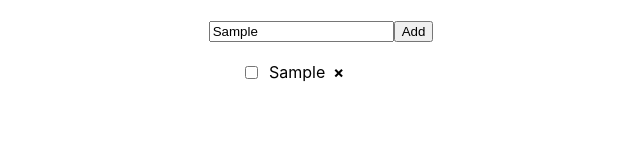
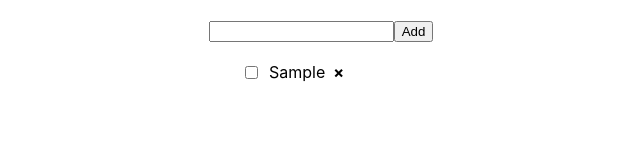
Before and after one commit to SergeyichNik/redux-toolkit, a React (Create React App) app: page / in a window 1280 px wide. Both pictures are taken after typing "Sample" into the empty fields and a click on the button "Add". Shown: the top 160 px of the page, without its empty margins (319-959 px from the left). Built offline with nearby package versions, Linux system fonts and the light colour scheme.

Commit message:
add removeTodoAC & toggleTodoAC

```diff
--- a/src/App.tsx
+++ b/src/App.tsx
@@ -18,15 +18,10 @@ function App() {
     const dispatch = useDispatch()
     const [text, setText] = useState('')
 
-    const addTodo = () => dispatch(addTodoAC({text}))
-
-    // const removeTodo = (id: string) => {
-    //
-    // }
-
-    // const toggleStatusTodo = (id: string) => {
-    //
-    // }
+    const addTodo = () => {
+        dispatch(addTodoAC({text}));
+        setText('')
+    }
 
     return (
         <div className="App">
--- a/src/components/TodoItem.tsx
+++ b/src/components/TodoItem.tsx
@@ -1,22 +1,26 @@
 import React, {FC} from 'react';
-import {TodoType} from "../App";
+import {useDispatch} from "react-redux";
+import {removeTodoAC, toggleStatusTodoAC} from "../store/todoSlice";
 
 type PropsType = {
     id: string,
     text: string,
     completed: boolean,
-    toggleStatusTodo: (id: string) => void,
-    removeTodo: (id: string) => void
 }
 
 const TodoItem: FC<PropsType> = (props) => {
-    const {text, id, completed, removeTodo, toggleStatusTodo} = props
+    const {text, id, completed} = props
+
+    const dispatch = useDispatch()
+
+    const removeTodo = () => dispatch(removeTodoAC({id}))
+    const toggleStatusTodo = () => dispatch(toggleStatusTodoAC({id}))
 
     return (
         <li>
-            <input checked={completed} onChange={() => toggleStatusTodo(id)} type="checkbox"/>
+            <input checked={completed} onChange={toggleStatusTodo} type="checkbox"/>
             <span>{text}</span>
-            <span onClick={() => removeTodo(id)} className={"delete"}>&times;</span>
+            <span onClick={removeTodo} className={"delete"}>&times;</span>
         </li>
     );
 };
--- a/src/components/TodoList.tsx
+++ b/src/components/TodoList.tsx
@@ -1,4 +1,3 @@
-
 import React from 'react';
 import {TodoType} from "../App";
 import TodoItem from "./TodoItem";
@@ -10,12 +9,8 @@ const TodoList = () => {
 
     const todos = useSelector<RootStateType, TodoType[]>((state) => state.todos)
 
-    const displayTodos = todos.map(todo => <TodoItem {...todo}
-                                                     toggleStatusTodo={() => {
-                                                     }}
-                                                     key={todo.id}
-                                                     removeTodo={() => {
-                                                     }}/>)
+    const displayTodos = todos.map(todo => <TodoItem {...todo} key={todo.id}/>)
+
     return (
         <ul>
             {displayTodos}
--- /dev/null
+++ b/src/store/actions.ts
@@ -0,0 +1,21 @@
+import {CaseReducer, PayloadAction} from "@reduxjs/toolkit";
+import {v1} from "uuid";
+import {State} from "./todoSlice";
+
+
+export const addTodo: CaseReducer<State, PayloadAction<{text: string}>> = (state, action) => {
+    state.push({
+        id: v1(),
+        completed: false,
+        ...action.payload
+    })
+}
+
+export const removeTodo: CaseReducer<State, PayloadAction<{id: string}>> = (state, action) => {
+   return state.filter( todo => todo.id !== action.payload.id)
+}
+
+export const toggleStatusTodo: CaseReducer<State, PayloadAction<{id: string}>> = (state, action) => {
+    const toggledTodo = state.find(todo => todo.id === action.payload.id)
+    if (toggledTodo) toggledTodo.completed = !toggledTodo.completed
+}
--- a/src/store/todoSlice.ts
+++ b/src/store/todoSlice.ts
@@ -1,29 +1,25 @@
-import {CaseReducer, createSlice, PayloadAction} from "@reduxjs/toolkit";
+import {createSlice} from "@reduxjs/toolkit";
 import {TodoType} from "../App";
-import {v1} from "uuid";
+import {addTodo, removeTodo, toggleStatusTodo} from "./actions";
 
-type State = TodoType[]
+export type State = TodoType[]
 
 const initialState: State = []
 
 
-const addTodo: CaseReducer<State, PayloadAction<{text: string}>> = (state, action) => {
-    state.push({
-        id: v1(),
-        completed: false,
-        ...action.payload
-    })
-}
+
 
 const todoSlice = createSlice({
     name: 'todos',
     initialState,
     reducers: {
         addTodo,
-        removeTodo(state, action) {},
-        toggleStatusTodo(state, action) {},
+        removeTodo,
+        toggleStatusTodo,
     },
 })
 
 export const addTodoAC = todoSlice.actions.addTodo
+export const removeTodoAC = todoSlice.actions.removeTodo
+export const toggleStatusTodoAC = todoSlice.actions.toggleStatusTodo
 export default todoSlice.reducer
```
